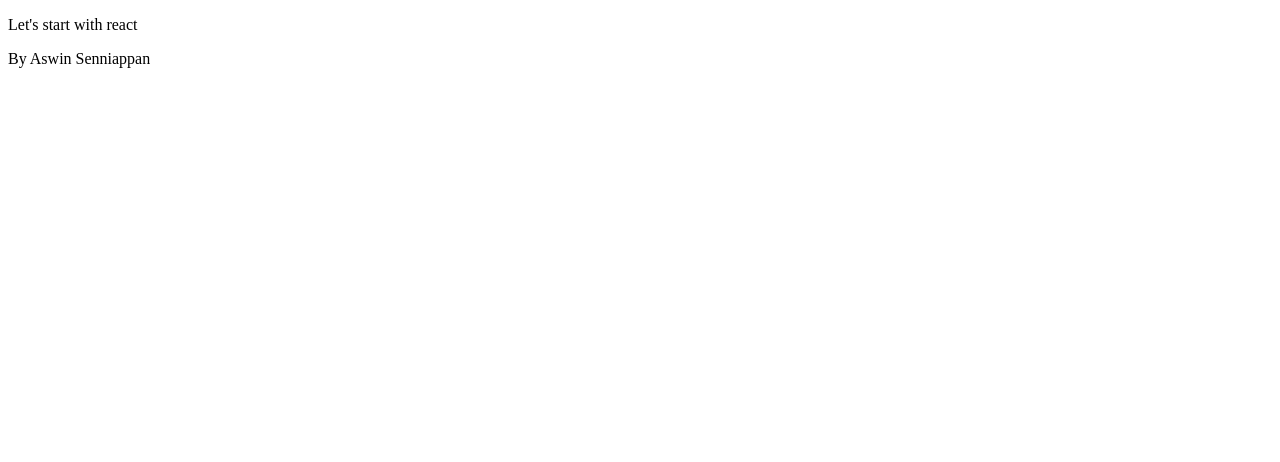
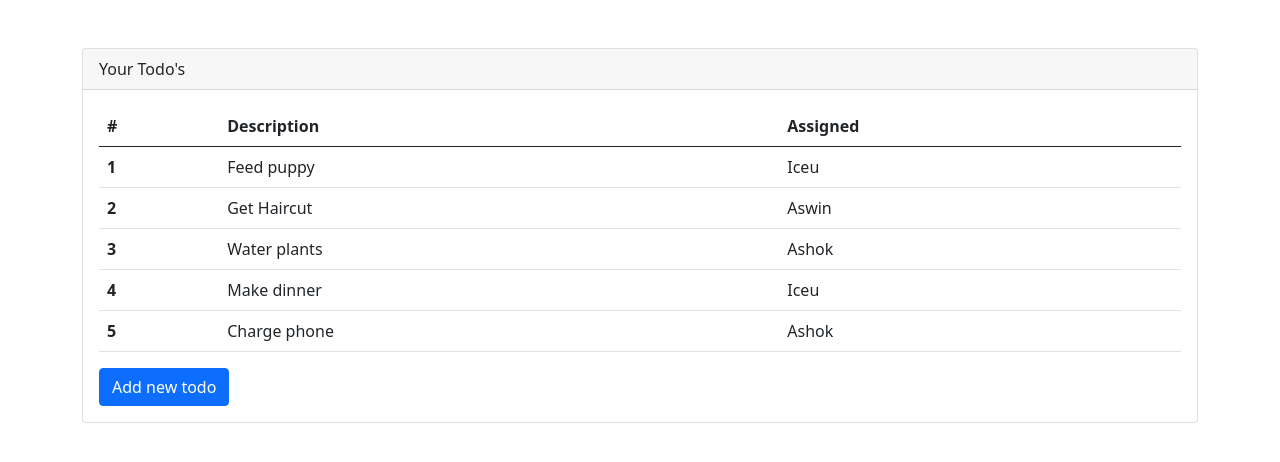
Before and after one commit to Aswin850/Todo-App, a React (Create React App) app: page / in a window 1280 px wide. Shown: the top 462 px of the page. Built offline with nearby package versions, Linux system fonts and the light colour scheme.

Commit message:
Todo App

```diff
--- a/public/index.html
+++ b/public/index.html
@@ -10,10 +10,24 @@
     />
 
     <link rel="manifest" href="%PUBLIC_URL%/manifest.json" />
+    <!-- Bootstrap CSS -->
+    <link
+      href="https://cdn.jsdelivr.net/npm/bootstrap@5.0.2/dist/css/bootstrap.min.css"
+      rel="stylesheet"
+      integrity="sha384-EVSTQN3/azprG1Anm3QDgpJLIm9Nao0Yz1ztcQTwFspd3yD65VohhpuuCOmLASjC"
+      crossorigin="anonymous"
+    />
     <title>React App</title>
   </head>
   <body>
     <noscript>You need to enable JavaScript to run this app.</noscript>
     <div id="root"></div>
+
+    <!-- Option 1: Bootstrap Bundle with Popper -->
+    <script
+      src="https://cdn.jsdelivr.net/npm/bootstrap@5.0.2/dist/js/bootstrap.bundle.min.js"
+      integrity="sha384-MrcW6ZMFYlzcLA8Nl+NtUVF0sA7MsXsP1UyJoMp4YLEuNSfAP+JcXn/tWtIaxVXM"
+      crossorigin="anonymous"
+    ></script>
   </body>
 </html>
--- a/src/App.js
+++ b/src/App.js
@@ -1,12 +1,39 @@
-import React from "react";
+import React, { useState } from "react";
+
+import TodoTable from "./components/TodoTable";
 
 function App() {
+  const todosData = [
+    { no: 1, description: "Feed puppy", assigned: "Iceu" },
+    { no: 2, description: "Get Haircut", assigned: "Aswin" },
+    { no: 3, description: "Water plants", assigned: "Ashok" },
+    { no: 4, description: "Make dinner", assigned: "Iceu" },
+    { no: 5, description: "Charge phone", assigned: "Ashok" },
+  ];
+  const [todos, setTodos] = useState(todosData);
+
+  const addTodo = () => {
+    if (todos.length > 0) {
+      const newTodo = {
+        no: todos.length + 1,
+        description: "New Todo",
+        assigned: "Nithin",
+      };
+      setTodos((todos) => [...todos, newTodo]);
+    }
+  };
+
   return (
-    <div className="App">
-      <header className="App-header">
-        <p>Let's start with react</p>
-        <p>By Aswin Senniappan</p>
-      </header>
+    <div className="mt-5 container">
+      <div className="card">
+        <div className="card-header">Your Todo's</div>
+        <div className="card-body">
+          <TodoTable props={todos} />
+          <button className="btn btn-primary" onClick={addTodo}>
+            Add new todo
+          </button>
+        </div>
+      </div>
     </div>
   );
 }
--- /dev/null
+++ b/src/components/TodoRowItem.jsx
@@ -0,0 +1,15 @@
+import React from "react";
+
+function TodoRowItem({ todo }) {
+  return (
+    <>
+      <tr>
+        <th scope="row">{todo.no}</th>
+        <td>{todo.description}</td>
+        <td>{todo.assigned}</td>
+      </tr>
+    </>
+  );
+}
+
+export default TodoRowItem;
--- /dev/null
+++ b/src/components/TodoTable.jsx
@@ -0,0 +1,24 @@
+import React from "react";
+
+import TodoRowItem from "./TodoRowItem";
+
+function TodoTable({ props }) {
+  return (
+    <table class="table table-hover">
+      <thead>
+        <tr>
+          <th scope="col">#</th>
+          <th scope="col">Description</th>
+          <th scope="col">Assigned</th>
+        </tr>
+      </thead>
+      <tbody>
+        {props.map((data) => (
+          <TodoRowItem todo={data} />
+        ))}
+      </tbody>
+    </table>
+  );
+}
+
+export default TodoTable;
```
Also changed, not shown: src/components/NewTodoForm.jsx (added, +45 -0 lines).
